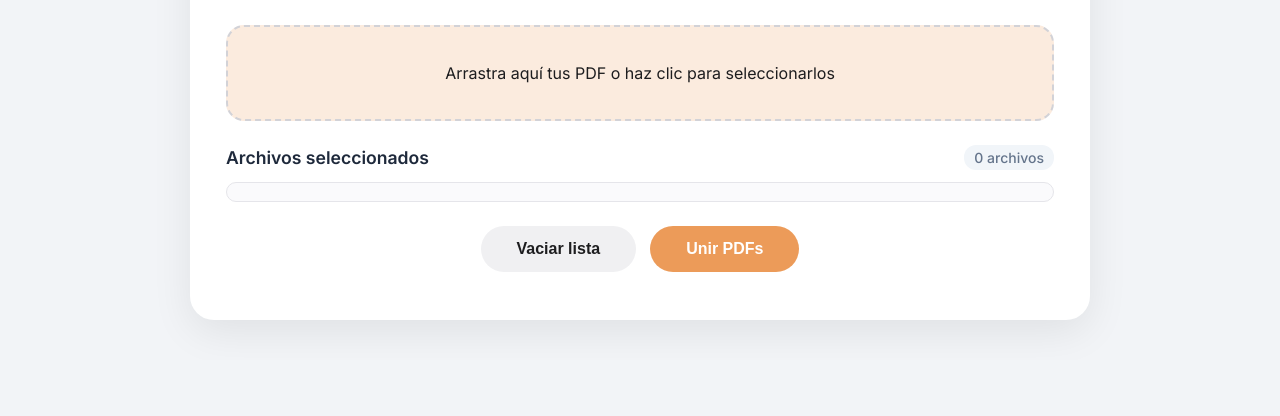
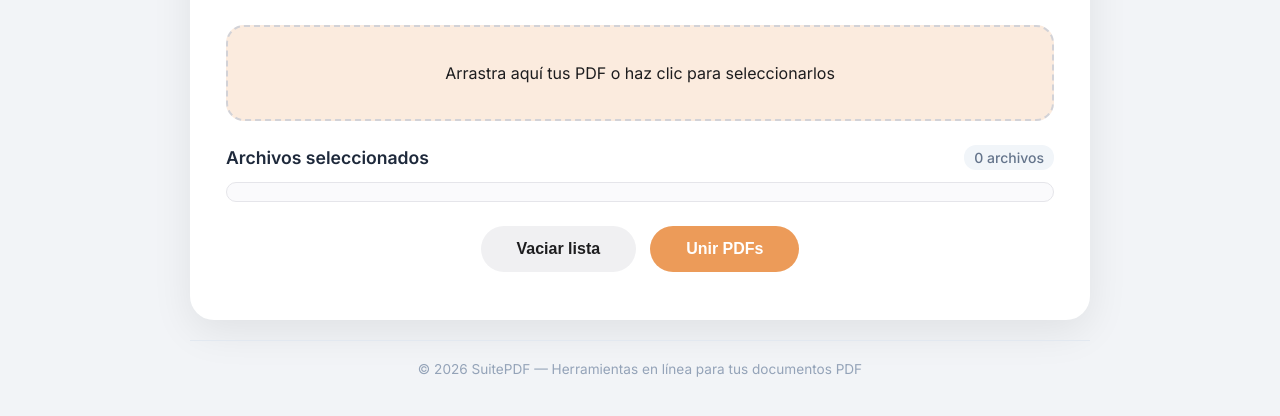
Before and after one commit to paimand/fusionador-pdf-v3, a website: page public/merge.html in a window 1280 px wide. Shown: the part 446-862 px from the top of the page. Before the commit the page ends 806 px from the top, so only its background shows below. Drawn offline with nearby package versions, Linux system fonts and the light colour scheme.

Commit message:
merge.html

```diff
--- a/public/merge.html
+++ b/public/merge.html
@@ -56,5 +56,7 @@
     <script src="/js/common.js"></script>
     <script src="/js/merge.js"></script>
 
+<div id="app-footer"></div>
+
 </body>
 </html>
```
